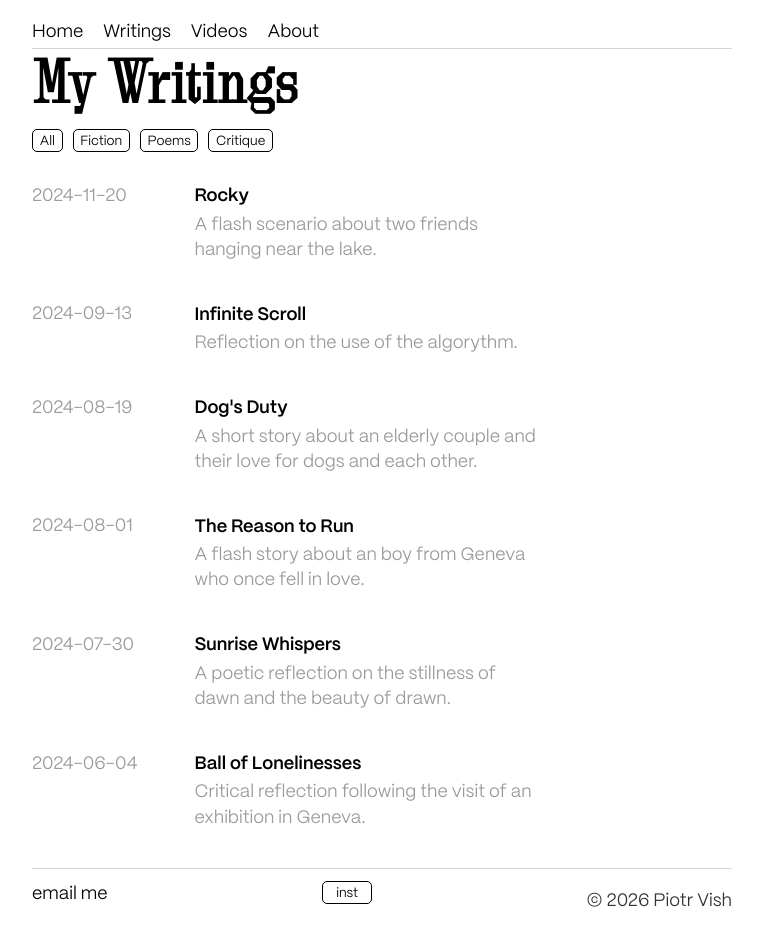
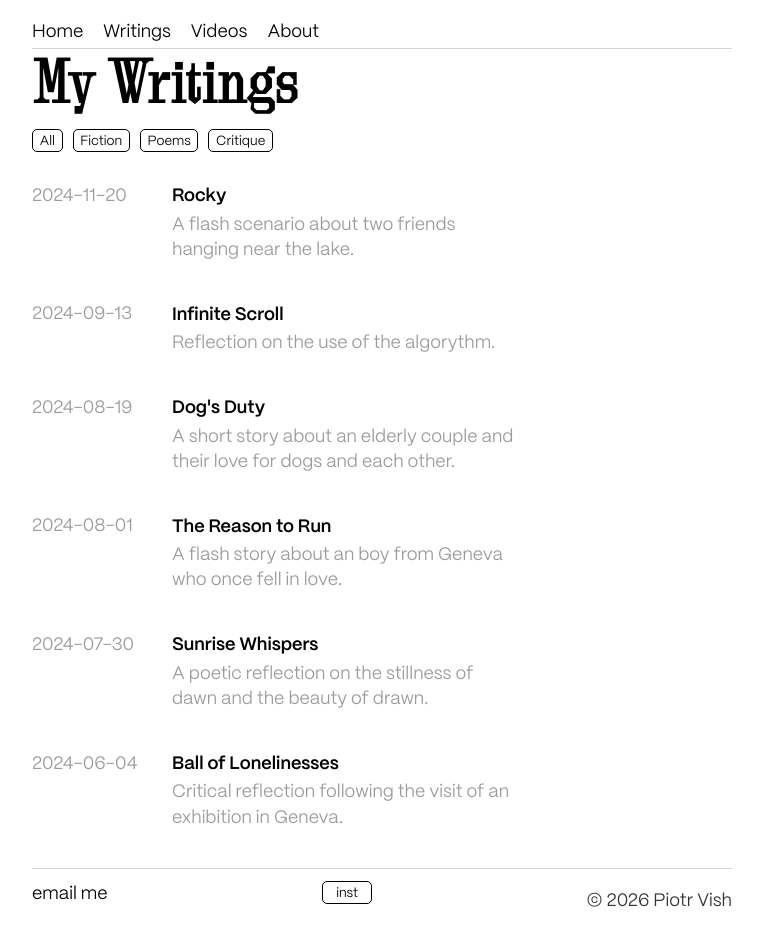
Before and after one commit to piotrvish/piotrvish.github.io, a Jekyll site: the page blog/index.html, which Jekyll copies as it is, in a window 1280 px wide. Shown: the whole page, without its empty margins (258-1021 px from the left). Built offline with Jekyll 4.4.1, drawn with Linux system fonts in a browser that asks for light colours; some web fonts are replaced.

Commit message:
Change column-gap to inherit in post-row style

```diff
--- a/css/main.css
+++ b/css/main.css
@@ -258,7 +258,7 @@ ul.posts li {
 .post-row {
     display: grid;
     grid-template-columns: 140px minmax(0, 1fr);
-    column-gap: 1.25em;
+    column-gap: inherit;
     align-items: start;
     margin-bottom: 2.2em;
 }
```
